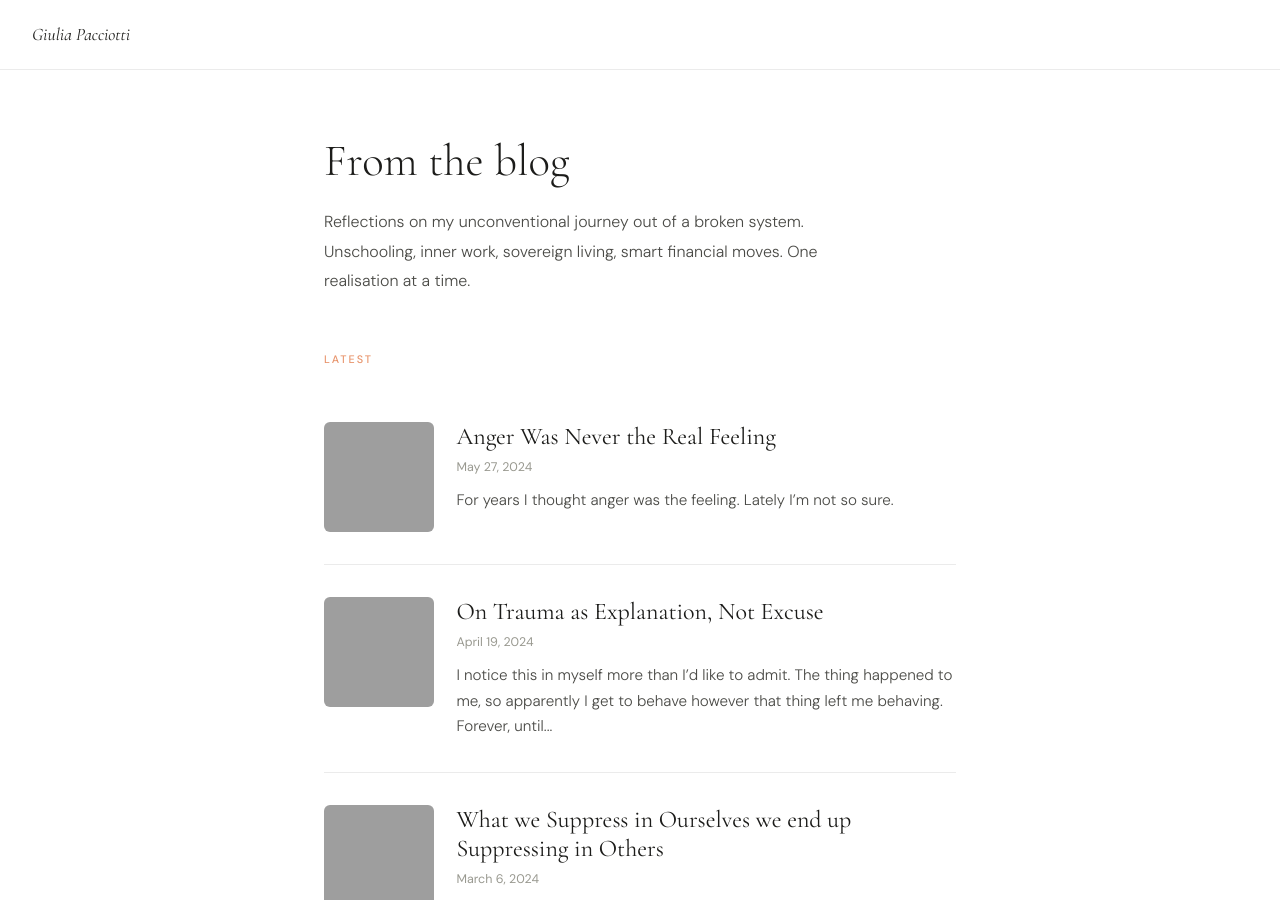
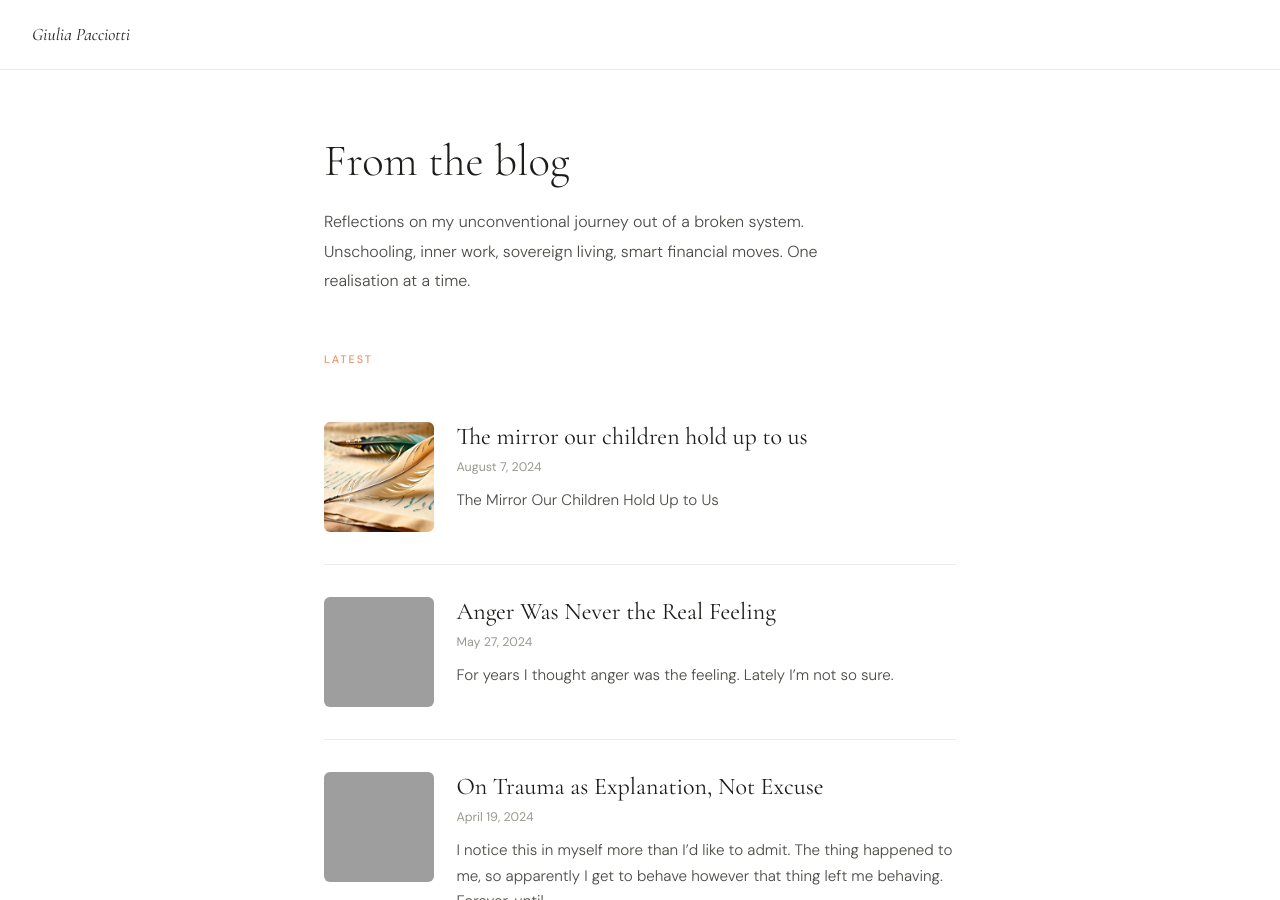
Before and after one commit to Blubell26/giuliapacciotti.com, a Jekyll site: the page built from blog/index.html, in a window 1280 px wide and 900 px high. Built offline with Jekyll 4.4.1, drawn with Linux system fonts in a browser that asks for light colours; grey boxes are pictures that could not be loaded.

Commit message:
Update and rename 07-08-2024-the-mirror-our-children.md to 2024-08-07-the-mirror-our-children.md

```diff
--- a/_posts/07-08-2024-the-mirror-our-children.md
+++ b/_posts/2024-08-07-the-mirror-our-children.md
@@ -1,3 +1,12 @@
+---
+layout: post
+title: "The mirror our children hold up to us"
+description: ""
+date: 2024-08-07
+image: IMG_7079.png
+thumb: IMG_7079.png
+---
+
 # The Mirror Our Children Hold Up to Us
 
 *On parenting as a spiritual practice — and why expanding ourselves is the real work.*
```
